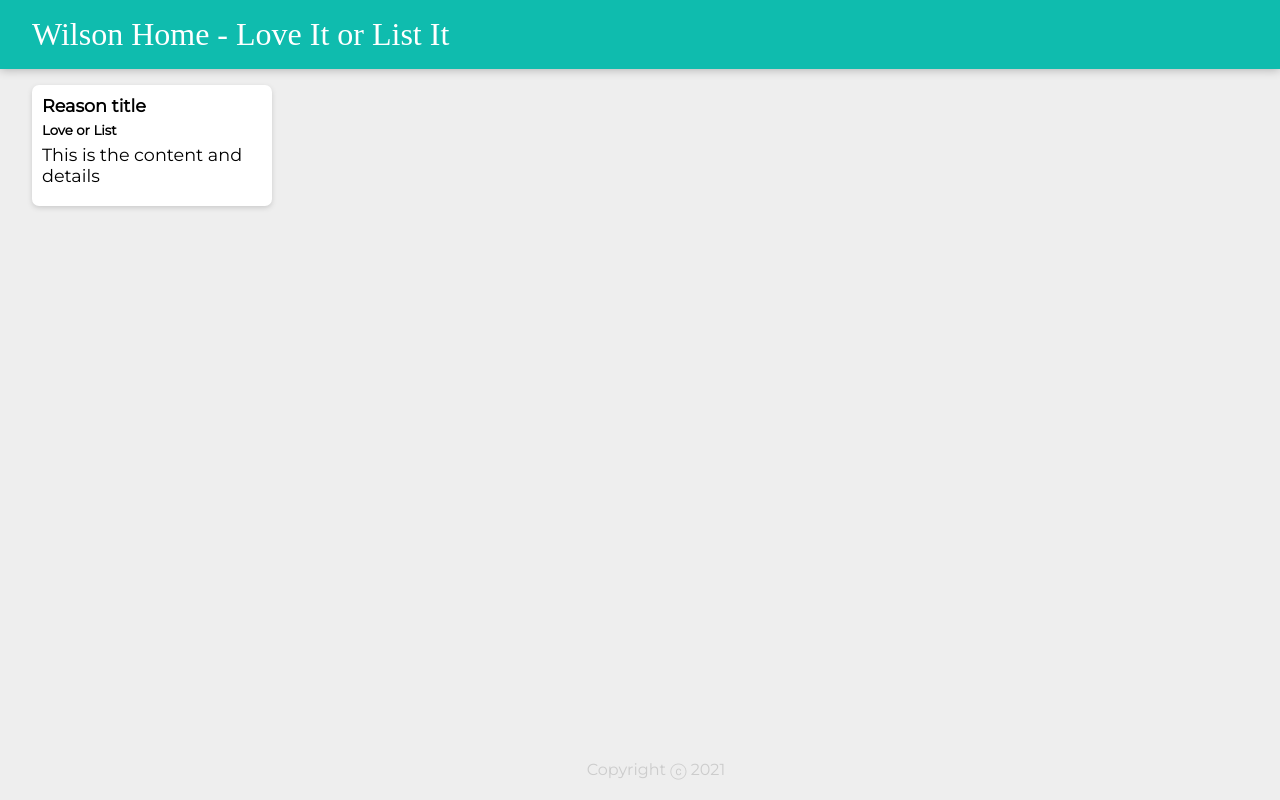
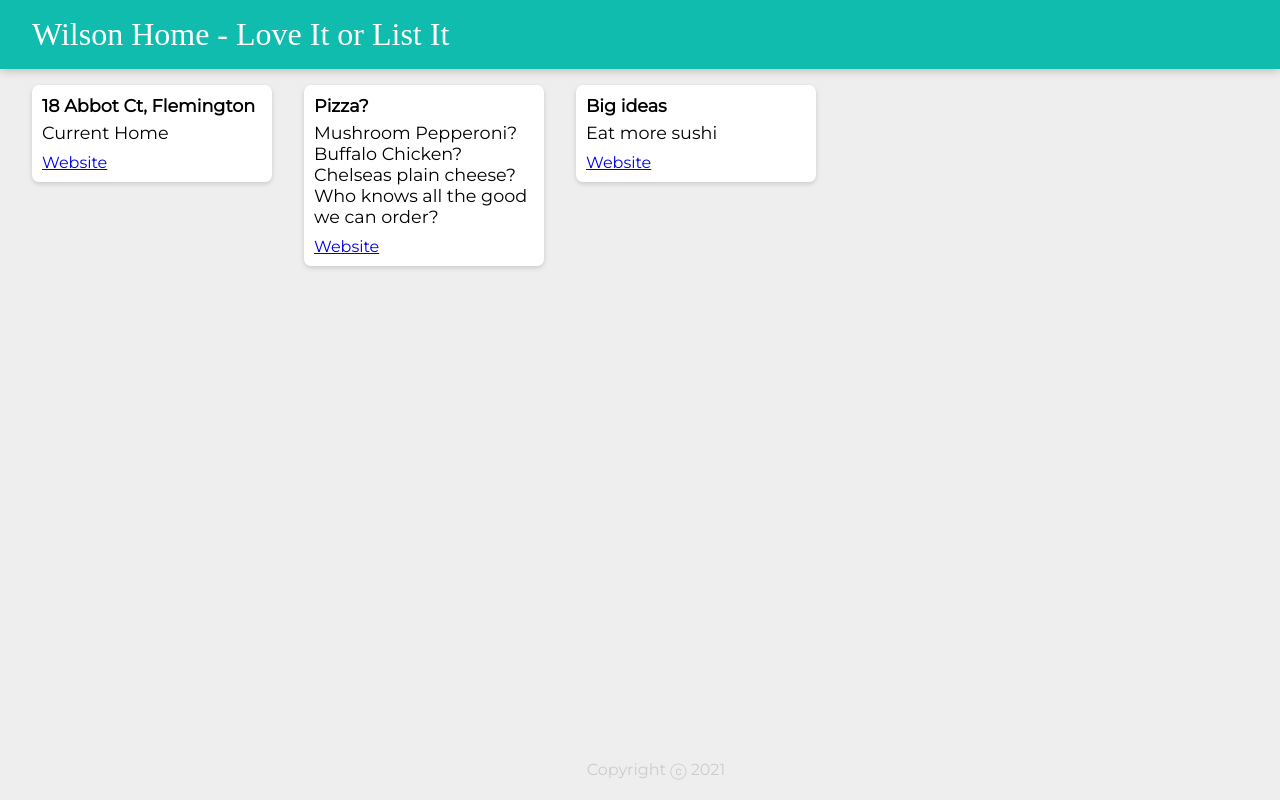
Before and after one commit to brucewilson1103/LoveItOrListIt, a React (Create React App) app: page / in a window 1280 px wide. Built offline with nearby package versions, Linux system fonts and the light colour scheme; a web font is replaced by a local one.

Commit message:
update the cards

```diff
--- a/src/components/App.jsx
+++ b/src/components/App.jsx
@@ -2,12 +2,19 @@ import React from "react";
 import Header from "./Header";
 import Footer from "./Footer";
 import Note from "./Note";
+import notes from "../note";
 
 function App() {
   return (
     <div>
       <Header />
-      <Note />
+      {notes.map((noteItem) => (
+        <Note
+          key={noteItem.key}
+          title={noteItem.title}
+          content={noteItem.content}
+        />
+      ))}
       <Footer />
     </div>
   );
--- a/src/components/Note.jsx
+++ b/src/components/Note.jsx
@@ -1,11 +1,11 @@
 import React from "react";
 
-function Note() {
+function Note(props) {
   return (
     <div className="note">
-      <h1>Reason title</h1>
-      <h5>Love or List</h5>
-      <p>This is the content and details</p>
+      <h1>{props.title}</h1>
+      <p>{props.content}</p>
+      <a href={props.content}>Website</a>
     </div>
   );
 }
--- /dev/null
+++ b/src/note.js
@@ -0,0 +1,24 @@
+const notes = [
+  {
+    key: 1,
+    title: "18 Abbot Ct, Flemington",
+    url:
+      "https://www.zillow.com/homes/18-abbott-ct-flemington-nj_rb/38841823_zpid/",
+    content: "Current Home"
+  },
+  {
+    key: 4,
+    title: "Pizza?",
+    url: "https://www.lennyspizzaflemington.com/",
+    content:
+      "Mushroom Pepperoni? Buffalo Chicken? Chelseas plain cheese? Who knows all the good we can order?"
+  },
+  {
+    key: 5,
+    title: "Big ideas",
+    url: "http://www.aikouasiancuisine.com/aikou_flemington.html",
+    content: "Eat more sushi"
+  }
+];
+
+export default notes;
```
